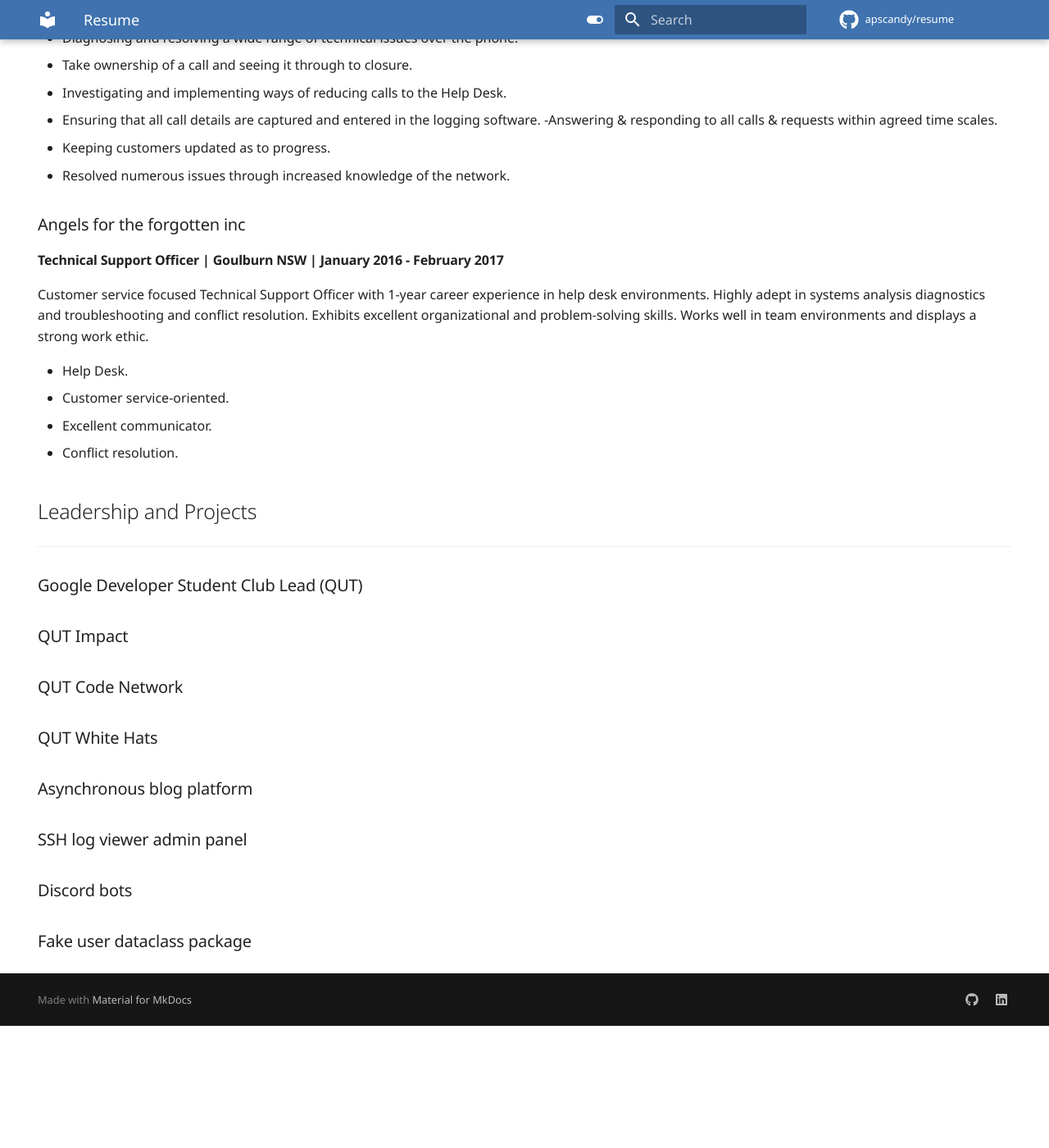
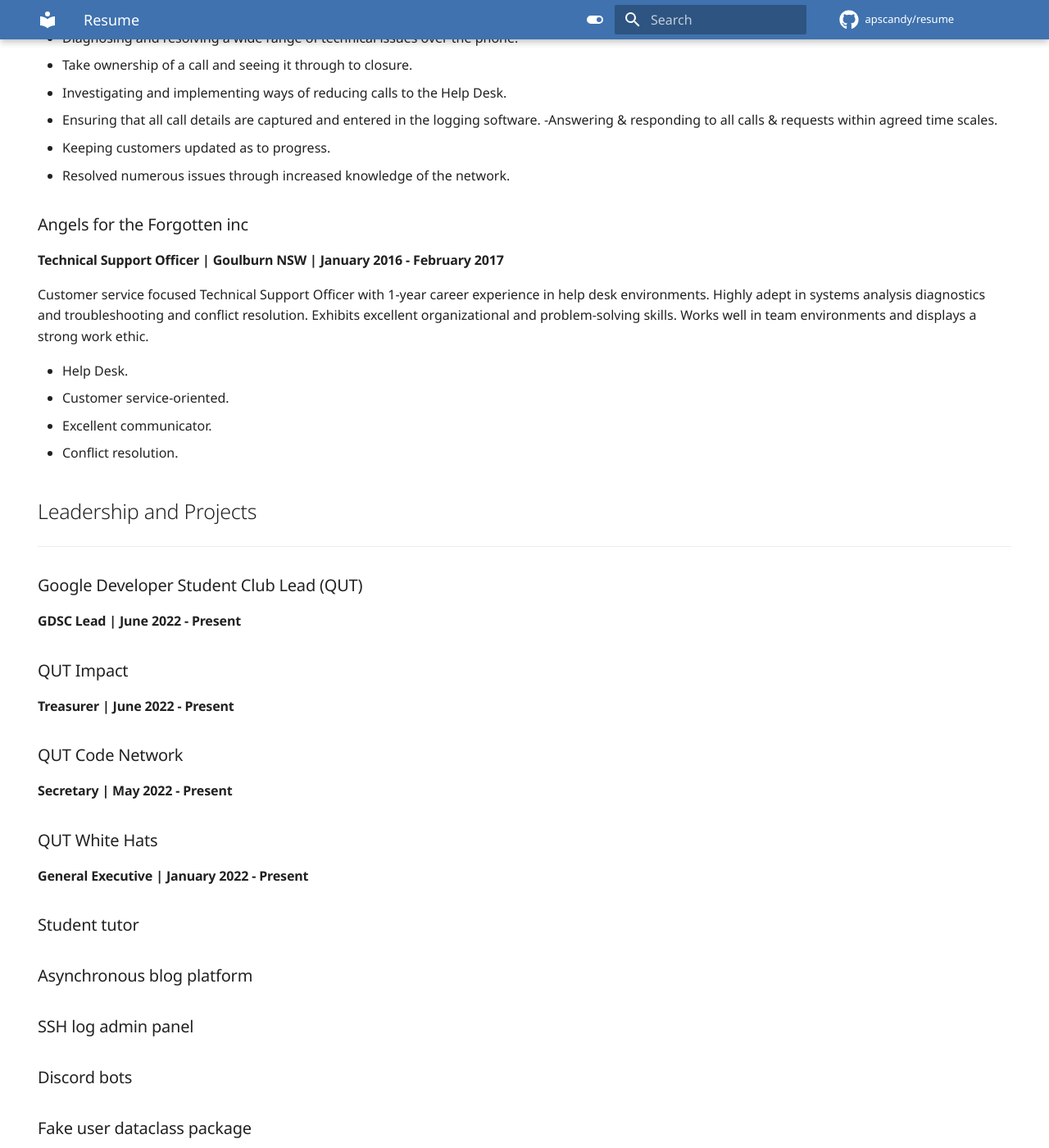
Before and after one commit to apscandy/resume, an MkDocs documentation site: the page built from docs/index.md, in a window 1280 px wide and 1400 px high, scrolled down 2795 px. Shown: the whole window at 82% size. Built offline with MkDocs 1.6.1 and Material for MkDocs 9.7.7, drawn with Linux system fonts in a browser that asks for light colours; comment, search, counter and statistics services are not loaded; before the commit the page ends 4046 px from its top, so only the background shows below that; some of the changed text lies outside the part shown.

Commit message:
Started content writing

```diff
--- a/docs/index.md
+++ b/docs/index.md
@@ -2,6 +2,7 @@
 hide:
   - navigation
   - toc
+
 ---
 
 # Resume
@@ -84,7 +85,7 @@ client and Mwave standards.
 While I was this role I also trained in quality assurance and testing to meet
 Mwaves high standards of quality PCs
 
-### 7L solutions
+### 7L Solutions
 #### Technical Support agent | Sydney NSW | February 2017 - December 2018
 Responsible for taking and logging incoming calls and providing efficient
 customer support for all
@@ -109,7 +110,7 @@ software.
 - Keeping customers updated as to progress.
 - Resolved numerous issues through increased knowledge of the network.
 
-### Angels for the forgotten inc
+### Angels for the Forgotten inc
 #### Technical Support Officer | Goulburn NSW | January 2016 - February 2017
 Customer service focused Technical Support Officer with 1-year
 career experience in help desk environments. Highly adept in systems analysis
@@ -124,17 +125,25 @@ environments and displays a strong work ethic.
 ## Leadership and Projects
 ---
 ### Google Developer Student Club Lead (QUT)
+#### GDSC Lead | June 2022 - Present
 
 ### QUT Impact
+#### Treasurer | June 2022 - Present
 
 ### QUT Code Network
+#### Secretary | May 2022 - Present
 
 ### QUT White Hats
+#### General Executive  | January 2022 - Present
+
+### Student tutor
 
 ### Asynchronous blog platform
 
-### SSH log viewer admin panel
+### SSH log admin panel
 
 ### Discord bots
 
 ### Fake user dataclass package
+
+### Cloud home lab
--- a/mkdocs.yml
+++ b/mkdocs.yml
@@ -1,6 +1,7 @@
 site_name: Andrew Clarke
 extra_css:
   - stylesheets/extra.css
+
 theme:
   icon:
     repo: fontawesome/brands/github
```
